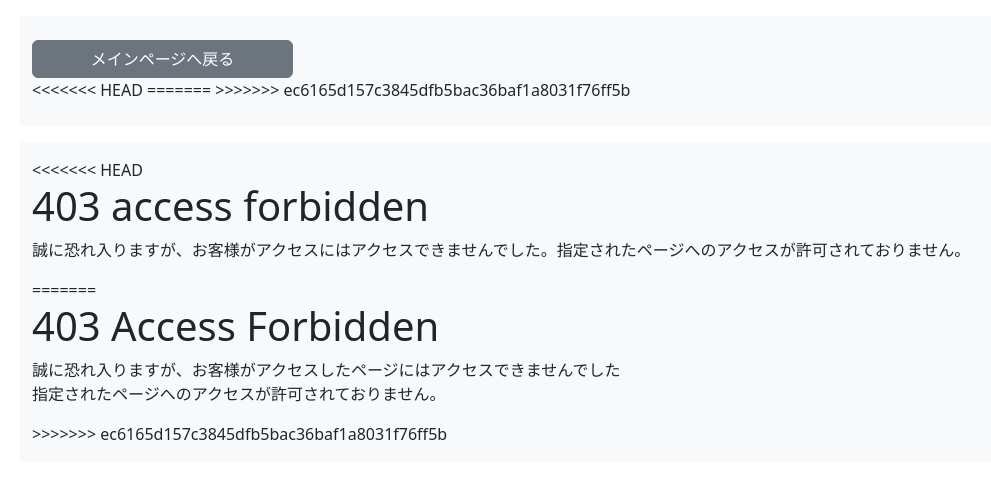
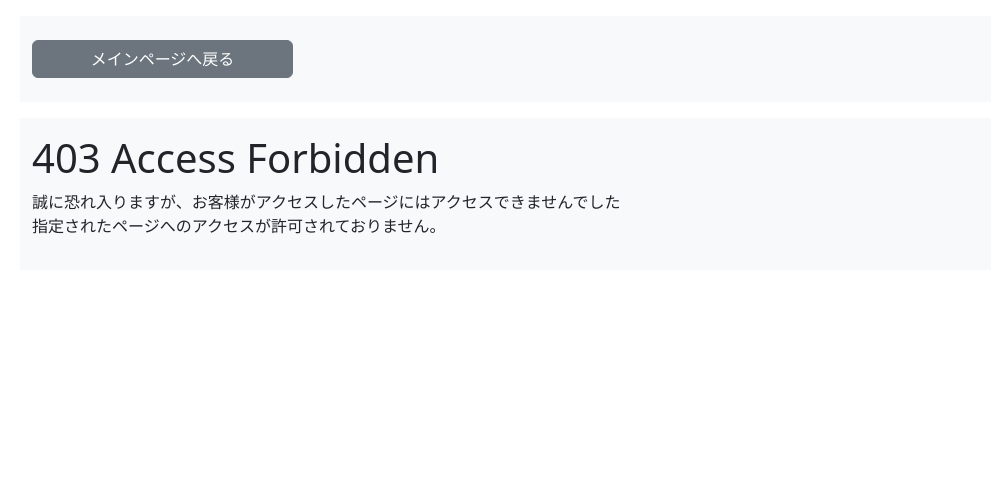
Before and after one commit to UGUIS8020/20230831_shimizu, a Python web app: template FLASK_FORM/templates/error_pages/403.html in a window 1280 px wide. Shown: the part 56-535 px from the top of the page, without its empty margins (50-1041 px from the left). Run offline with Jinja, Linux system fonts and the light colour scheme; the template is opened without the code that fills it, so the values that code supplies are empty.

Commit message:
新越谷

```diff
--- a/FLASK_FORM/templates/account.html
+++ b/FLASK_FORM/templates/account.html
@@ -42,6 +42,7 @@
                           {{ render_field(form.pass_confirm,class="form-control form-control-lg" ,placeholder="新パスワード(確認)") }}
                         </div>
                         {{ form.submit(class="btn btn-outline-light w-100", value="更新")}}
+                    </form>
                     </div>
                 </div>
            </div>
--- a/FLASK_FORM/templates/error_pages/403.html
+++ b/FLASK_FORM/templates/error_pages/403.html
@@ -9,24 +9,15 @@
                 <a href="{{url_for('user_maintenance')}}" class="btn btn-secondary w-100">メインページへ戻る</a>
             </div>
         </div>
-<<<<<<< HEAD
-=======
-
-
->>>>>>> ec6165d157c3845dfb5bac36baf1a8031f76ff5b
     </div>
 </section>
 
 <header id="page-header">
     <div class="container my-3 py-3 bg-light">
-<<<<<<< HEAD
-        <h1>403 access forbidden</h1>
-        <p>誠に恐れ入りますが、お客様がアクセスにはアクセスできませんでした。指定されたページへのアクセスが許可されておりません。</p>
-=======
+
         <h1>403 Access Forbidden</h1>
         <p>誠に恐れ入りますが、お客様がアクセスしたページにはアクセスできませんでした<br>
        指定されたページへのアクセスが許可されておりません。</p>
->>>>>>> ec6165d157c3845dfb5bac36baf1a8031f76ff5b
 
     </div>
 </header>
```
Also changed, not shown: FLASK_FORM/templates/error_pages/404.html (+0 -8 lines), FLASK_FORM/templates/user_maintenance.html (+3 -8 lines), FLASK_FORM/data.sqlite.
